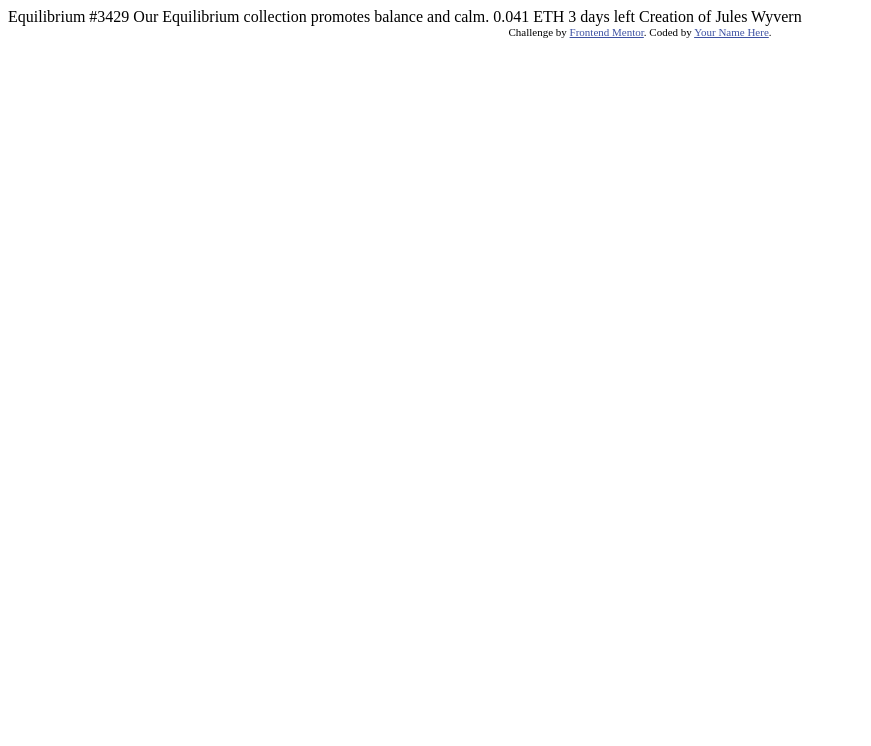
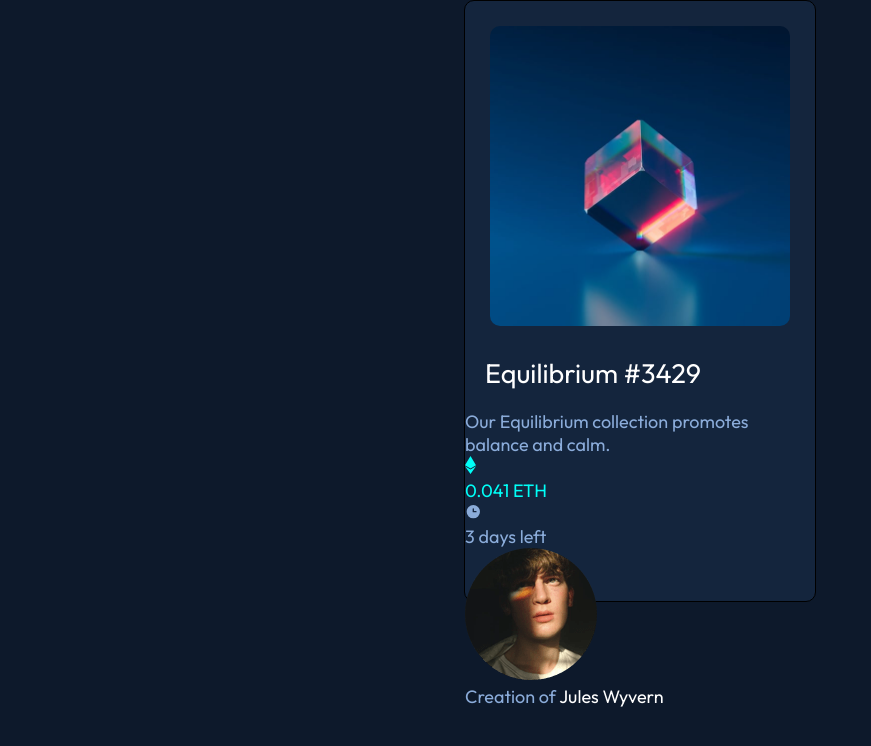
Before and after one commit to AlexandreC6/NFTPreviewCard, a plain HTML site: page nft-preview-card-component-main/index.html in a window 1280 px wide. Shown: the whole page, without its empty margins (0-871 px from the left). Drawn offline with Linux system fonts and the light colour scheme.

Commit message:
Finish html
finish color html and img

```diff
--- a/nft-preview-card-component-main/index.html
+++ b/nft-preview-card-component-main/index.html
@@ -6,28 +6,51 @@
 
   <link rel="icon" type="image/png" sizes="32x32" href="./images/favicon-32x32.png">
 
+  <!--FONTS-->
+<link rel="preconnect" href="https://fonts.googleapis.com">
+<link rel="preconnect" href="https://fonts.gstatic.com" crossorigin>
+<link href="https://fonts.googleapis.com/css2?family=Outfit:wght@300;400;600&display=swap" rel="stylesheet">
+
+  <!--LINK CSS -->
+  <link rel="stylesheet" href="mystyle.css">
+
   <title>Frontend Mentor | NFT preview card component</title>
 
-  <!-- Feel free to remove these styles or customise in your own stylesheet 👍 -->
-  <style>
-    .attribution { font-size: 11px; text-align: center; }
-    .attribution a { color: hsl(228, 45%, 44%); }
-  </style>
 </head>
+
 <body>
+  <section class="allPage">
+    <div class="card">
+      <div class="cube_img">
+        <img src="images/image-equilibrium.jpg">
+      </div>
+      <div class="container">
+        <div class="title1">
+          <h2>Equilibrium #3429</h2>
+        </div>
 
-  Equilibrium #3429
+        <p class="subtitle1">Our Equilibrium collection promotes balance and calm.</p>
 
-  Our Equilibrium collection promotes balance and calm.
-
-  0.041 ETH
-  3 days left
-
-  Creation of Jules Wyvern
-
-  <div class="attribution">
-    Challenge by <a href="https://www.frontendmentor.io?ref=challenge" target="_blank">Frontend Mentor</a>.
-    Coded by <a href="#">Your Name Here</a>.
-  </div>
+        <div class="eth_img">
+         <img src="images/icon-ethereum.svg">
+        </div>
+        <div class="eth">
+          0.041 ETH
+        </div>
+        <div class="clock_img">
+          <img src="images/icon-clock.svg">
+        </div>
+        <div class="days">
+          3 days left
+        </div>
+        <div class="credit_img">
+          <img src="images/image-avatar.png">
+        </div>
+        <div class="credits">
+          Creation of <span>Jules Wyvern<span>
+        </div>
+      </div>
+    </div>
+  </section>
 </body>
 </html>
--- a/nft-preview-card-component-main/mystyle.css
+++ b/nft-preview-card-component-main/mystyle.css
@@ -0,0 +1,70 @@
+* {
+	margin: 0;
+	padding: 0;
+}
+
+/* Création de variables
+	Call the variable -> var(--soft-blue)*/
+:root {
+	--soft-blue: hsl(215, 51%, 70%);
+	--cyan: hsl(178, 100%, 50%);
+	--very-dark-blue-main: hsl(217, 54%, 11%);
+	--very-dark-blue-card: hsl(216, 50%, 16%);
+	--very-dark-blue-line: hsl(215, 32%, 27%);
+	--white: hsl(0, 0%, 100%);
+}
+
+body {
+	font-size: 18px;
+	font-family: 'Outfit', sans-serif;
+	background-color: var(--very-dark-blue-main);
+}
+
+.allPage {
+	display: flex;
+	place-content:  center;
+}
+
+.card {
+	background-color: var(--very-dark-blue-card);
+	border: 1px solid black;
+	border-radius: 10px;
+	width: 350px;
+	height: 600px;
+}
+
+.cube_img img {
+	width: 300px;
+	height: auto;
+	border-radius: 10px;
+}
+
+.cube_img {
+	margin: 25px;
+}
+
+h2 {
+	color: var(--white);
+	font-weight: 400;
+	margin: 0 20px 20px 20px;
+}
+
+.subtitle1 {
+	color: var(--soft-blue);
+}
+
+.eth {
+	color: var(--cyan);
+}
+
+.days {
+	color: var(--soft-blue);
+}
+
+.credits {
+	color: var(--soft-blue);
+}
+
+.credits span {
+	color: var(--white);
+}
```
Also changed, not shown: 1 other file.
